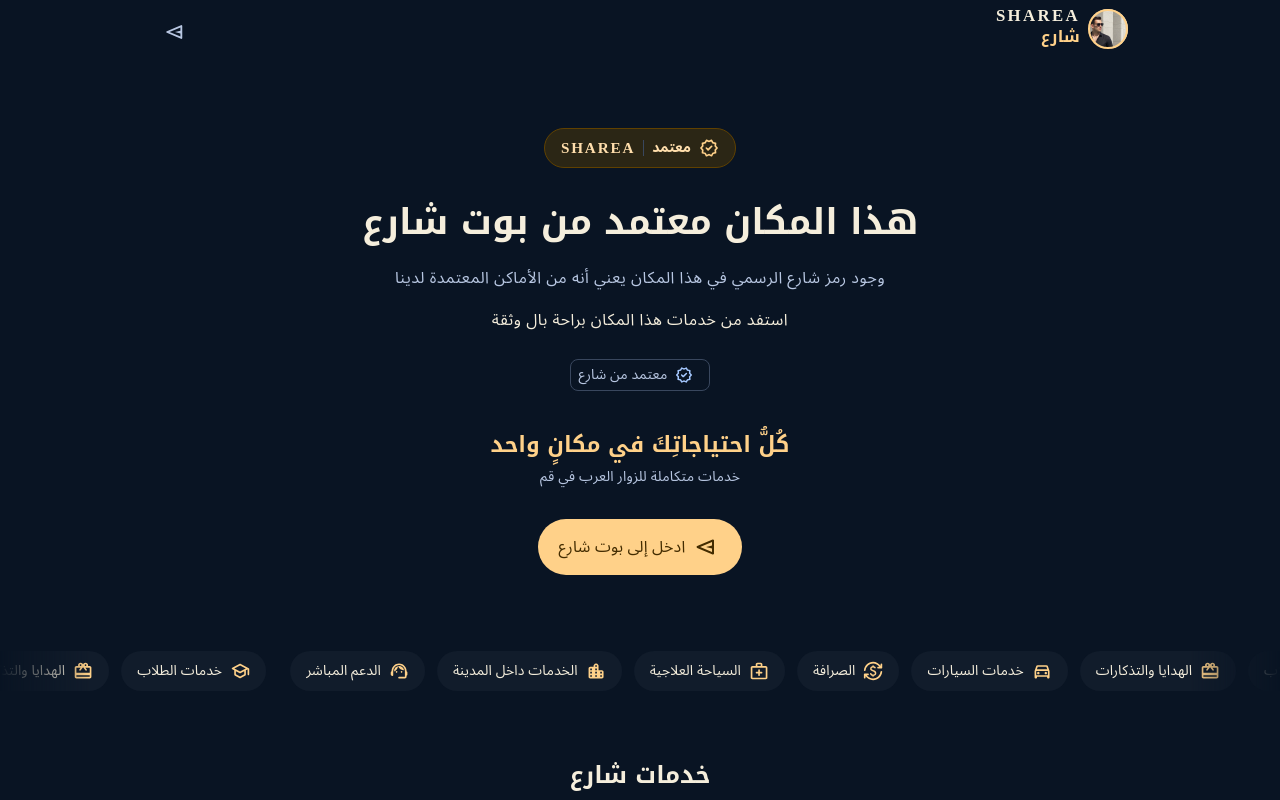
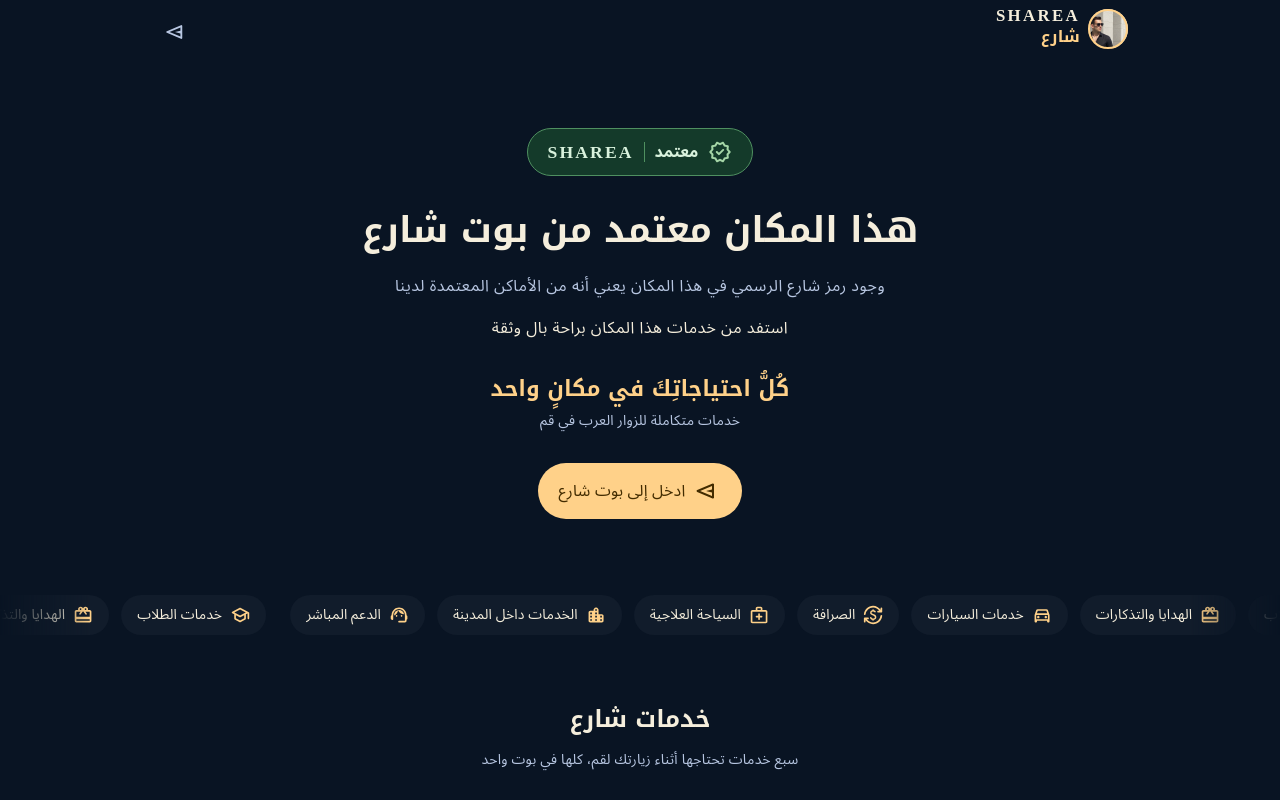
Before and after one commit to Aslamyh0660/sharea-landing-page, a React (Vite) app: page / in a window 1280 px wide. Shown: the top 800 px of the page. Built offline with nearby package versions, Linux system fonts and the light colour scheme.

Commit message:
Restyle approval badge and remove duplicate chip

```diff
--- a/src/components/site/ApprovalBadge.tsx
+++ b/src/components/site/ApprovalBadge.tsx
@@ -10,14 +10,14 @@
   return (
     <span
       className={cn(
-        "inline-flex h-10 items-center gap-2 rounded-full border border-tertiary-container bg-tertiary-container/40 px-4 text-label-large text-on-tertiary-container",
+        "approval-badge inline-flex h-12 items-center gap-2.5 rounded-full border px-5 text-[1rem] leading-5",
         className
       )}
     >
-      <Icon name="verified" size={20} className="text-tertiary" />
+      <Icon name="verified" size={24} className="approval-badge__check" />
       <span className="font-semibold">{HERO.badge}</span>
-      <span aria-hidden="true" className="h-4 w-px bg-outline-variant" />
-      <span dir="ltr" className="font-wordmark text-[0.95rem] font-semibold tracking-[0.12em]">
+      <span aria-hidden="true" className="approval-badge__divider h-5 w-px" />
+      <span dir="ltr" className="font-wordmark text-[1.1rem] font-semibold tracking-[0.12em]">
         SHAREA
       </span>
     </span>
--- a/src/components/site/Hero.tsx
+++ b/src/components/site/Hero.tsx
@@ -1,7 +1,5 @@
 import { Button } from "@/components/m3e/button"
-import { chipVariants } from "@/components/m3e/chip"
 import { Icon } from "@/components/m3e/icon"
-import { cn } from "@/lib/m3e/cn"
 import { ApprovalBadge } from "./ApprovalBadge"
 import { Reveal } from "./Reveal"
 import { HERO, BRAND, TELEGRAM_URL } from "@/config"
@@ -40,18 +38,7 @@
         </p>
       </Reveal>
 
-      <Reveal auto style={{ animationDelay: "140ms" }} className="mt-6">
-        {/* an assist-chip-shaped static label — it opens nothing by itself,
-            the primary CTA below is the action */}
-        <span className={cn(chipVariants({ variant: "flat" }), "cursor-default")}>
-          <span data-slot="chip-leading" className="inline-flex">
-            <Icon name="verified" size={18} />
-          </span>
-          {HERO.chip}
-        </span>
-      </Reveal>
-
-      <Reveal auto style={{ animationDelay: "210ms" }} className="mt-10">
+      <Reveal auto style={{ animationDelay: "210ms" }} className="mt-8">
         <p className="font-heading text-title-large font-semibold text-tertiary">
           {BRAND.slogan}
         </p>
--- a/src/config.ts
+++ b/src/config.ts
@@ -38,7 +38,6 @@
   support:
     "وجود رمز شارع الرسمي في هذا المكان يعني أنه من الأماكن المعتمدة لدينا",
   reassurance: "استفد من خدمات هذا المكان براحة بال وثقة",
-  chip: "معتمد من شارع",
   cta: "ادخل إلى بوت شارع",
 }
 
--- a/src/index.css
+++ b/src/index.css
@@ -44,6 +44,31 @@
   font-family: var(--font-sans);
   text-rendering: optimizeLegibility;
   -webkit-font-smoothing: antialiased;
+}
+
+/* ---------- SHAREA approval badge: semantic success colors ---------- */
+:root {
+  --sharea-success-green: #2e7d32;
+  --sharea-success-green-light: #a5d6a7;
+  --sharea-success-green-dark: #1b5e20;
+  --sharea-success-container: #143a2a;
+  --sharea-success-on-container: #d9f2dd;
+  /* Slightly lifted for clear separation from both the container and navy surface. */
+  --sharea-success-outline: #4f9060;
+}
+
+.approval-badge {
+  background-color: var(--sharea-success-container);
+  border-color: var(--sharea-success-outline);
+  color: var(--sharea-success-on-container);
+}
+
+.approval-badge__check {
+  color: var(--sharea-success-green-light);
+}
+
+.approval-badge__divider {
+  background-color: var(--sharea-success-outline);
 }
 
 /* Arabic runs a little taller: give running text room (headings keep the M3
```
